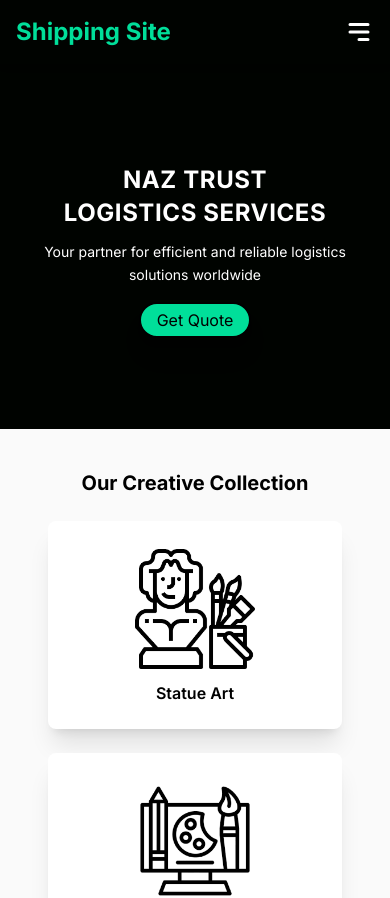
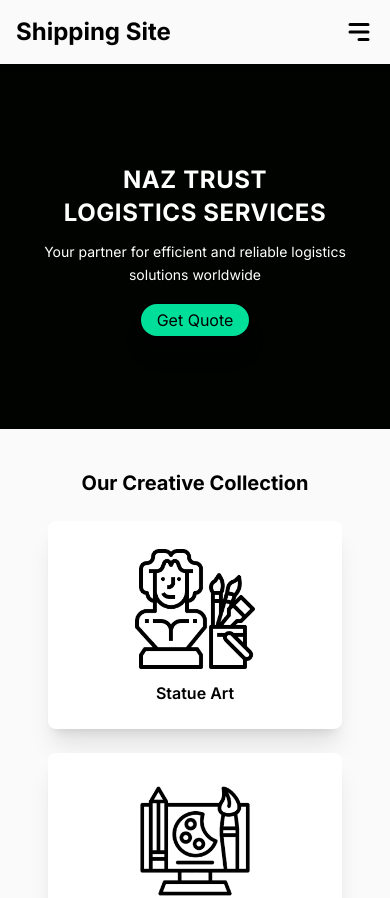
Before and after one commit to Whitehead549/drippainter, a React (Create React App) app: page / in a window 390 px wide. Shown: the top 898 px of the page. Built offline with nearby package versions, Linux system fonts and the light colour scheme.

Commit message:
first commit

```diff
--- a/src/components/Navbar.jsx
+++ b/src/components/Navbar.jsx
@@ -12,13 +12,13 @@ const Navbar = () => {
   };
 
   return (
-    <div className="fixed top-0 left-0 w-full text-[#fff] bg-[#000300] shadow-md z-[9999]">
+    <div className="fixed top-0 left-0 w-full text-[#000000] bg-[#FAFAFA] shadow-md z-[9999]">
       {/* Main Navbar */}
       <div className="container mx-auto px-4 lg:px-8 py-4 flex justify-between items-center">
         {/* Logo Section */}
         <div className="flex-shrink-0">
           <Link to="/" onClick={() => window.scrollTo(0, 0)}>
-            <h1 className="text-2xl font-bold text-[#00df9a]">Shipping Site</h1>
+            <h1 className="text-2xl font-bold text-[#000000]">Shipping Site</h1>
           </Link>
         </div>
 
@@ -97,13 +97,13 @@ const Navbar = () => {
           {showMenu ? (
             <FaRegWindowClose
               onClick={toggleMenu}
-              className="cursor-pointer text-[#fff] transition-transform transform hover:scale-110"
+              className="cursor-pointer text-[#000000] transition-transform transform hover:scale-110"
               size={30}
             />
           ) : (
             <HiMenuAlt3
               onClick={toggleMenu}
-              className="cursor-pointer text-[#fff] transition-transform transform hover:scale-110"
+              className="cursor-pointer text-[#000000] transition-transform transform hover:scale-110"
               size={30}
             />
           )}
--- a/src/components/ResponsiveMenu.jsx
+++ b/src/components/ResponsiveMenu.jsx
@@ -40,7 +40,7 @@ const ResponsiveMenu = ({ showMenu, setShowMenu}) => {
     <div
       className={`${
         showMenu ? "left-0" : "-left-[100%]"
-      } fixed bottom-0 top-0 z-20 flex h-[55%] w-[75%] flex-col justify-between bg-[#FAFAFA] px-8 pb-0 pt-4 transition-all duration-200 md:hidden rounded-r-xl shadow-md`}
+      } fixed bottom-0 top-0 z-20 flex h-[65%] w-[75%] flex-col justify-between bg-[#FAFAFA] px-8 pb-0 pt-4 transition-all duration-200 md:hidden rounded-r-xl shadow-md`}
     >
       <div className="Navbar_card">
         {/* Top section */}
```
Also changed, not shown: 11 other files (tests, documents, lock files or other folders).
